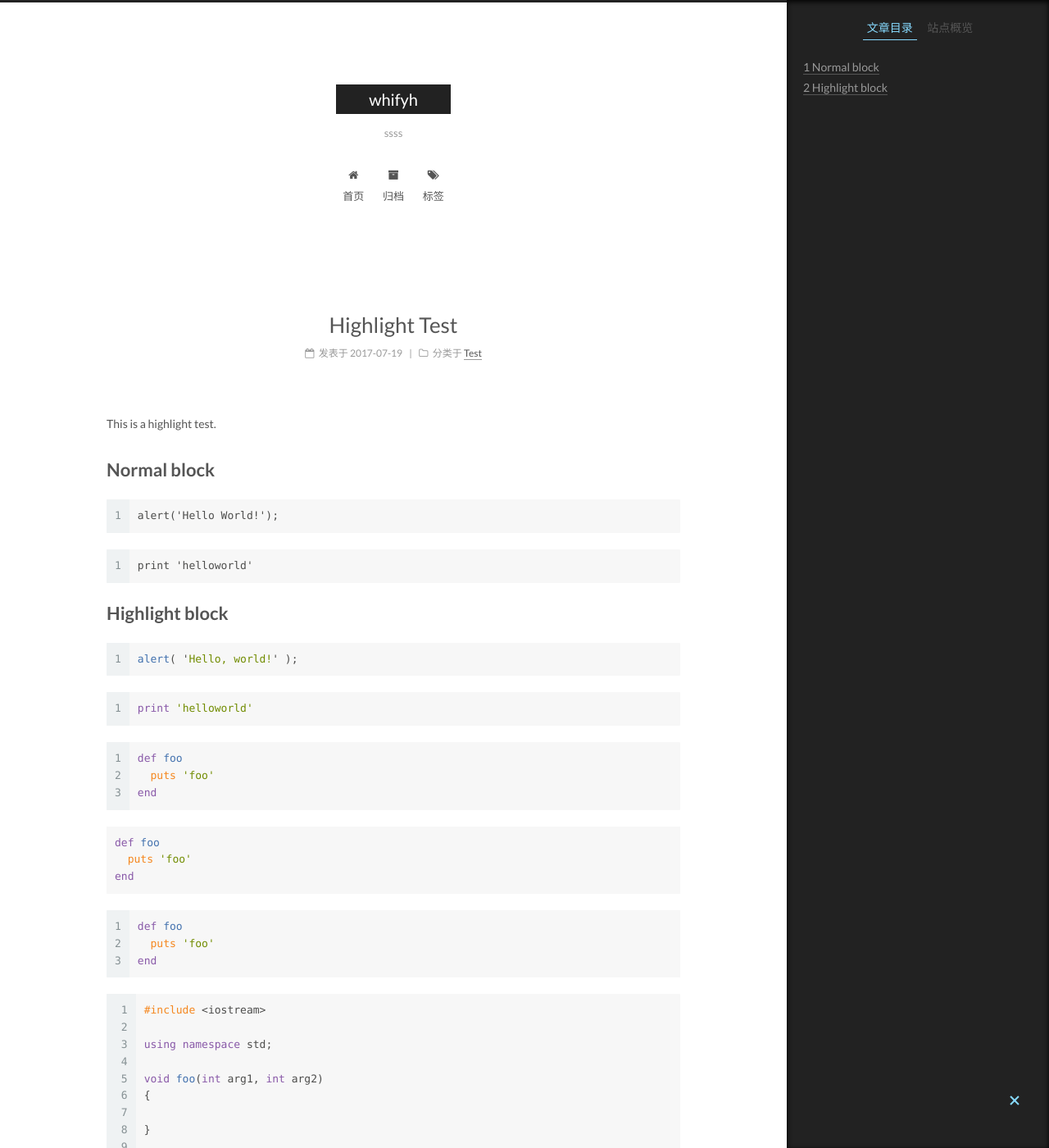
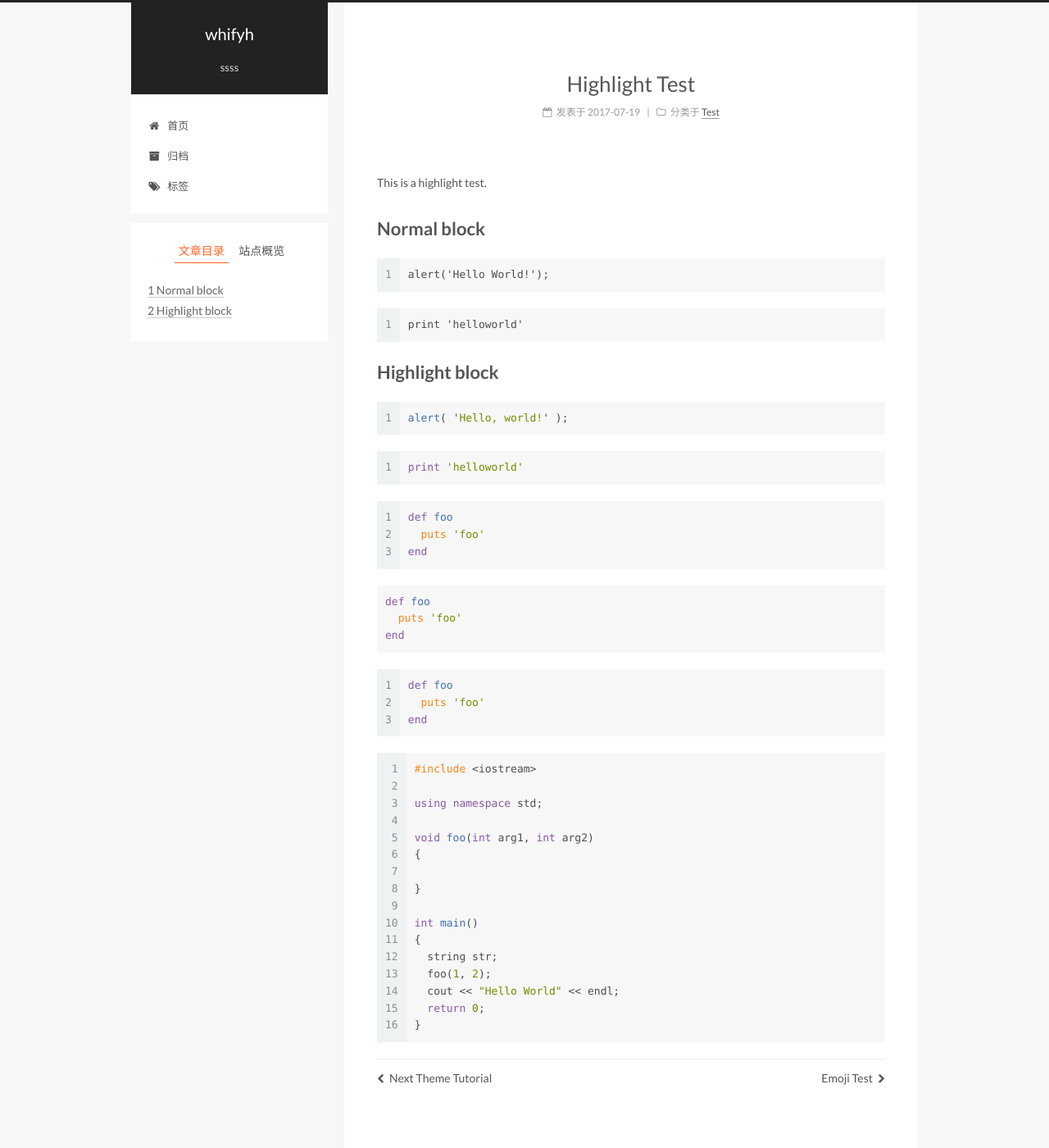
Before and after one commit to whifyh/whifyh.github.io, a Jekyll site: the page built from _posts/2017-07-19-highlight-test.md, in a window 1280 px wide and 1400 px high. Shown: the whole window at 82% size. Built offline with Jekyll 4.4.1, drawn with Linux system fonts in a browser that asks for light colours.

Commit message:
主题改变

```diff
--- a/_config.yml
+++ b/_config.yml
@@ -151,9 +151,9 @@ menu_icons:
 # ---------------------------------------------------------------
 
 # Schemes
-scheme: Muse
+#scheme: Muse
 #scheme: Mist
-#scheme: Pisces
+scheme: Pisces
 
 
 # ---------------------------------------------------------------
```
